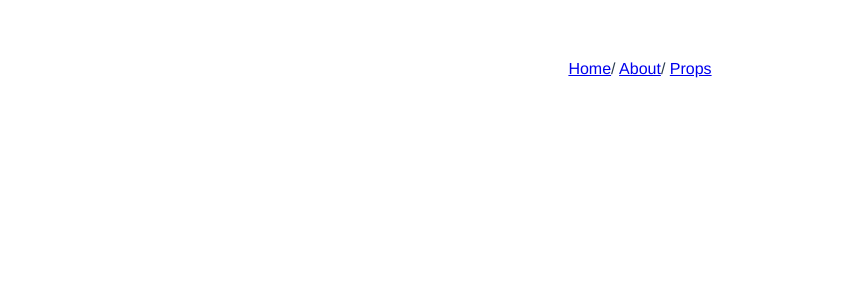
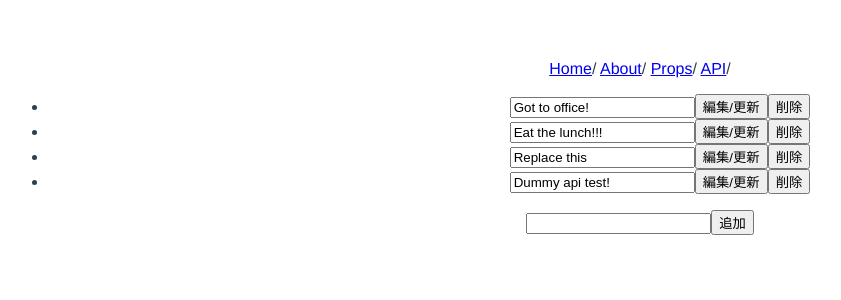
Before and after one commit to BoxPistols/VueVuex-SuperEntryBook, a Vue app: page /api in a window 1280 px wide. Shown: the top 300 px of the page, without its empty margins (0-841 px from the left). Built offline with nearby package versions, Linux system fonts and the light colour scheme; data requests are answered from the project's data file.

Commit message:
[API] CRUD App Done

```diff
--- a/db.json
+++ b/db.json
@@ -1,19 +1,19 @@
 {
   "todos": [
     {
-      "id": 0,
-      "name": "Got to office"
+      "name": "Got to office!",
+      "id": 0
     },
     {
-      "id": 1,
-      "name": "Eat the lunch"
+      "name": "Eat the lunch!!!",
+      "id": 1
     },
     {
       "name": "Replace this",
       "id": 2
     },
     {
-      "name": "Dummy api test",
+      "name": "Dummy api test!",
       "id": 3
     }
   ]
--- a/src/App.vue
+++ b/src/App.vue
@@ -3,7 +3,8 @@
     <div id="nav">
         <router-link to="/">Home</router-link>/
         <router-link to="/about">About</router-link>/
-            <router-link to="/props">Props</router-link>
+        <router-link to="/props">Props</router-link>/
+        <router-link to="/api">API</router-link>/
     </div>
     <router-view />
 </div>
--- a/src/router/index.js
+++ b/src/router/index.js
@@ -19,6 +19,11 @@ const routes = [
         name: 'Props',
         component: () => import (
         '../views/Props.vue')
+    }, {
+        path: '/api',
+        name: 'api',
+        component: () => import (
+        '../views/API.vue')
     }
 ]
 
--- /dev/null
+++ b/src/views/API.vue
@@ -0,0 +1,82 @@
+<template>
+<div>
+    <ul>
+        <li v-for="todo in todos" :key="todo.id">
+            <input type="text" v-model="todo.name" />
+            <input type="button" value="編集/更新" @click="update(todo)" />
+            <input type="button" value="削除" @click="remove(todo)" />
+        </li>
+    </ul>
+    <input type="text" v-model="new_todo">
+    <input type="button" value="追加" @click="create">
+</div>
+</template>
+
+<script>
+export default {
+    data() {
+        return {
+            todos: [],
+            new_todo: null
+        }
+    },
+    created() {
+        this.read()
+    },
+    methods: {
+
+        // 一覧描画
+        read() {
+            fetch('http://localhost:3000/todos')
+                .then(res => res.json())
+                .then(res => this.todos = res)
+        },
+
+        // 新規追加
+        create() {
+            fetch('http://localhost:3000/todos', {
+                    method: 'POST',
+                    body: JSON.stringify({
+                        name: this.new_todo
+                    }),
+                    headers: new Headers({
+                        'Content-type': 'application/json'
+                    })
+                })
+                .then(() => {
+                    this.todos.push({
+                        name: this.new_todo
+                    })
+                    this.new_todo = ''
+                })
+        },
+
+        // 編集
+        update(todo) {
+            fetch(`http://localhost:3000/todos/${todo.id}`, {
+                method: 'PUT',
+                body: JSON.stringify({
+                    name: todo.name
+                }),
+                headers: new Headers({
+                    'Content-type': 'application/json'
+                })
+            })
+        },
+
+        // 削除
+        remove(todo) {
+            fetch(`http://localhost:3000/todos/${todo.id}`, {
+                    method: 'DELETE'
+                })
+                .then(() => {
+                    this.todos = this.todos.filter(item => item !== todo)
+                })
+        }
+    }
+}
+</script>
+
+<style lang="scss" scoped>
+
+</style>
```
Lines whose indentation alone changed are shown as unchanged.
